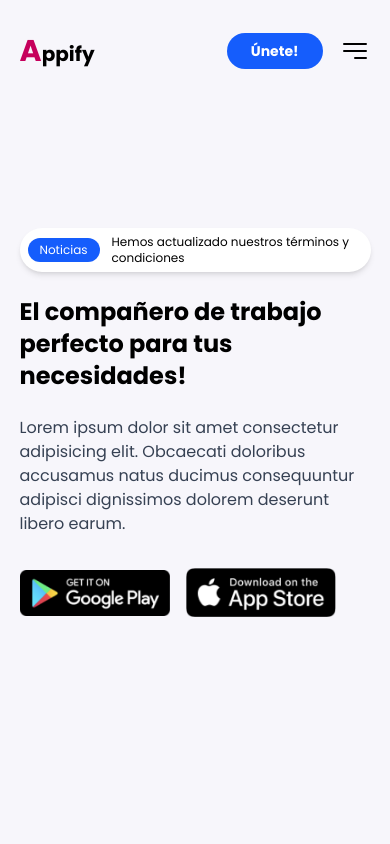
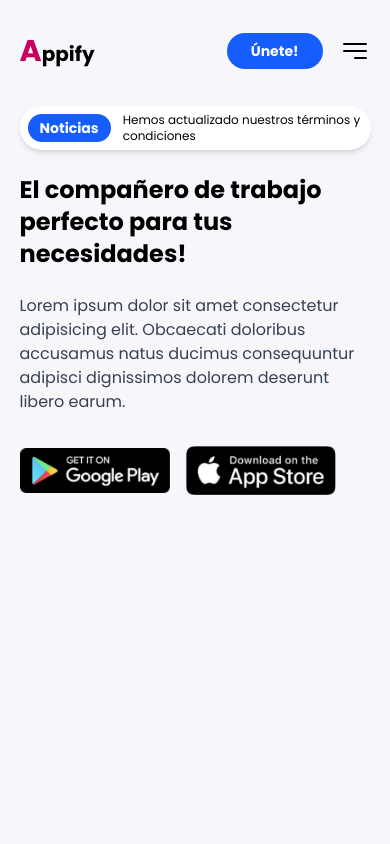
Before and after one commit to Tapricio/landing_page, a Next.js app: page / in a window 390 px wide. Shown: the top 844 px of the page. Built offline with nearby package versions, Linux system fonts and the light colour scheme.

Commit message:
modf. hero

```diff
--- a/app/globals.css
+++ b/app/globals.css
@@ -47,4 +47,14 @@ utilities – Utilidades personalizadas como .text-shadow, .filter-none, etc. */
   .defaultClickeableButton {
     @apply bg-blue-600 hover:bg-blue-700 text-white font-bold transition-all duration-300 text-sm md:text-lg cursor-pointer;
   }
+
+  .test {
+    @apply bg-blue-950 text-white;
+  }
+
+  @media screen and (min-width: 640px) {
+    .test {
+      @apply bg-green-700 text-blue-700;
+    }
+  }
 }
--- a/components/Home/Hero/Hero.tsx
+++ b/components/Home/Hero/Hero.tsx
@@ -3,16 +3,16 @@ import Image from "next/image";
 
 const Hero = () => {
   return (
-    <div className="w-full pt-[4vh] md:pt-[12vh] h-screen bg-[#f7f6fb]">
-      <div className="flex justify-center flex-col w-[90%] sm:w-[80%] h-full mx-auto">
+    <div className="w-full md:pt-[12vh] h-screen bg-[#f7f6fb]">
+      <div className="flex justify-center flex-col w-[90%] sm:w-[80%] h-[75%] mx-auto">
         <div className="grid grid-cols-1 lg:grid-cols-2 items-center gap-12">
           {/* Text content */}
           <div>
             {/* Top box */}
             <div className="w-fit py-1.5 px-2 md:px-5 rounded-full shadow-md flex items-center space-x-3 bg-white">
-              <div className="px-3 py-1 md:px-5 md:py-1 rounded-full bg-blue-600 md:text-base sm:text-sm text-xs text-white">
+              <button className="px-3 py-1 md:px-5 md:py-1 rounded-full defaultClickeableButton">
                 Noticias
-              </div>
+              </button>
               <p className="text-xs sm:text-sm">
                 Hemos actualizado nuestros términos y condiciones
               </p>
```
